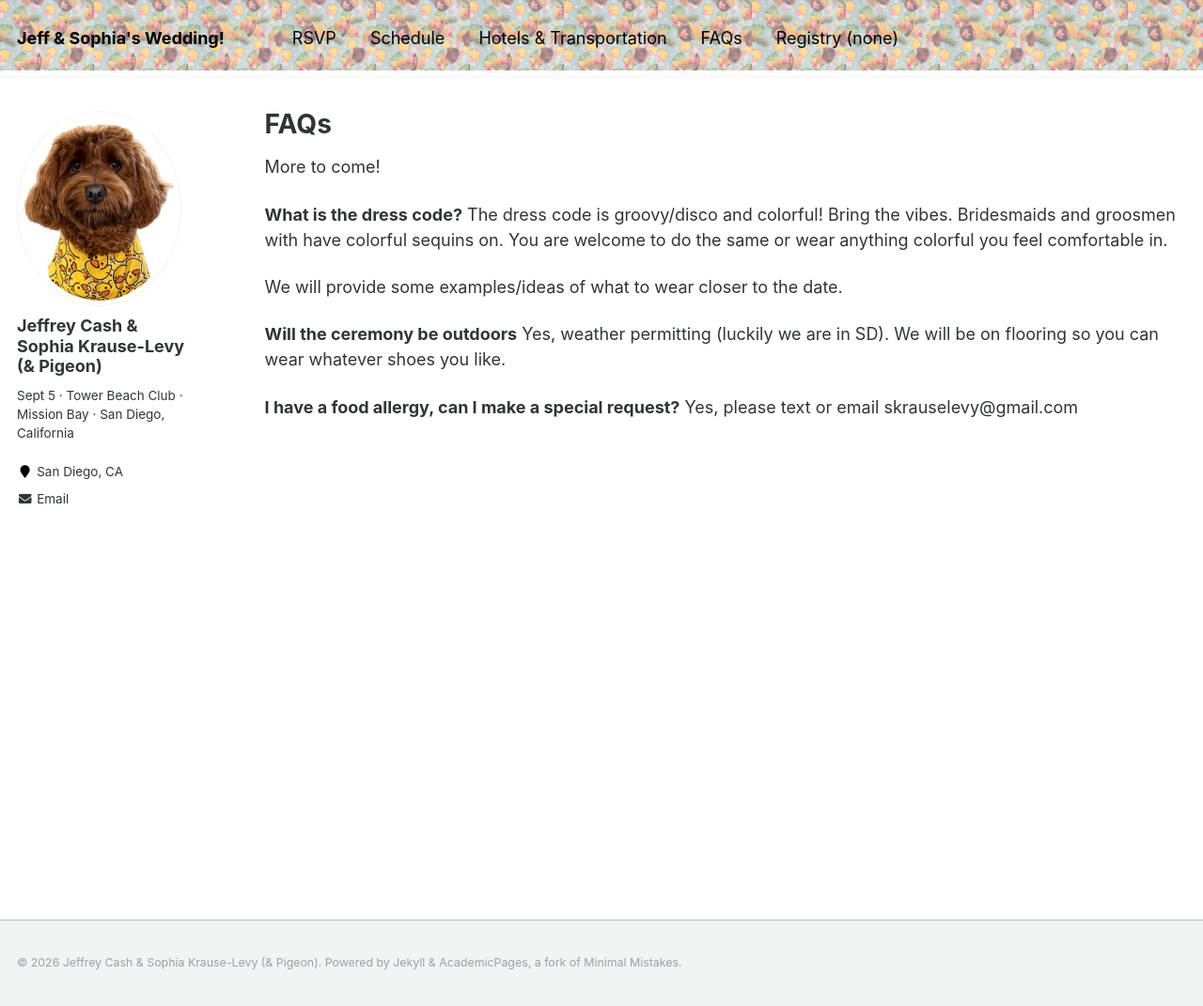
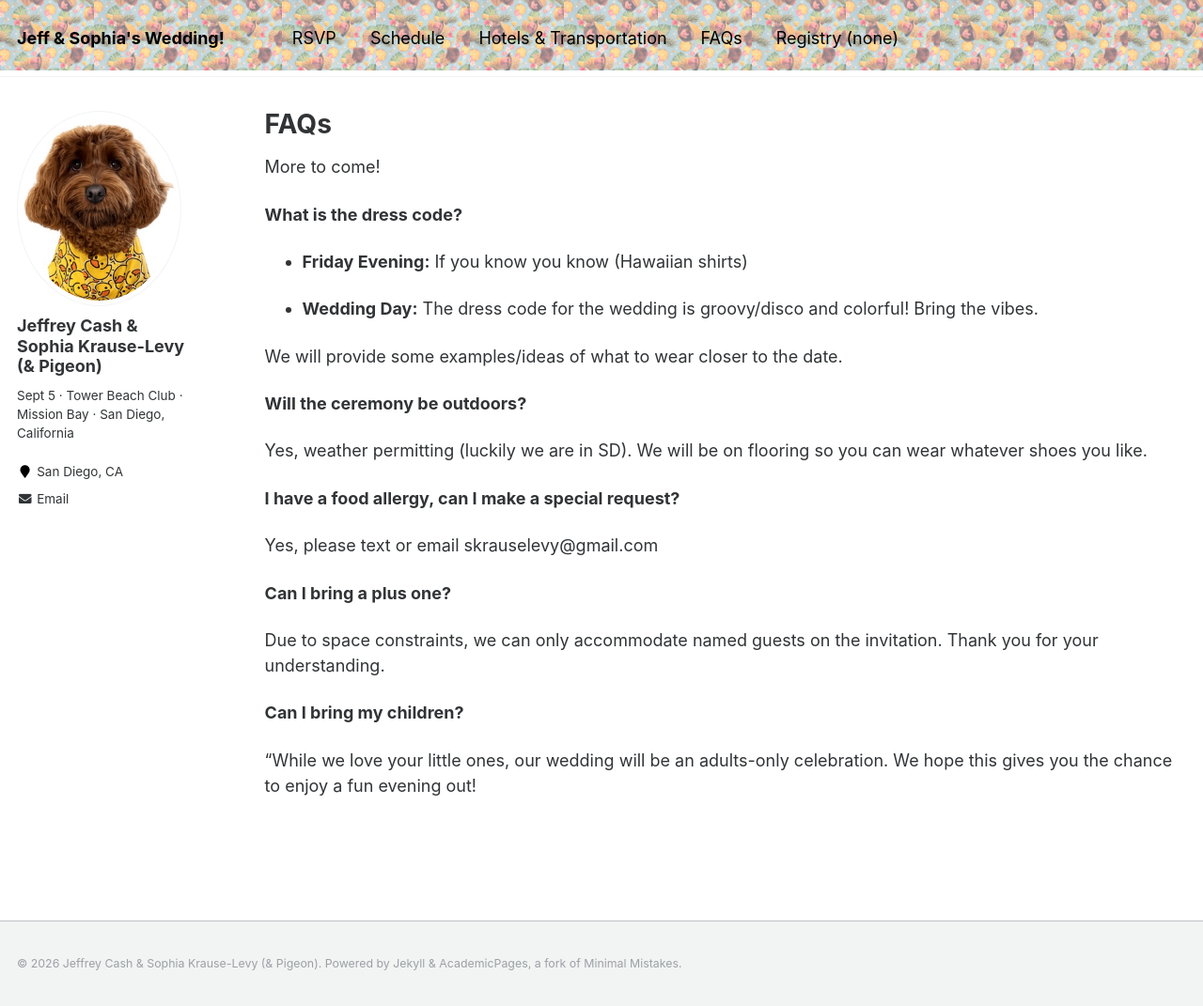
Before and after one commit to duckduckpigeon/duckduckpigeon.github.io, a Jekyll site: the page built from _pages/faq.md, in a window 1280 px wide and 1071 px high. Shown: the whole window at 94% size. Built offline with Jekyll 4.4.1, drawn with Linux system fonts in a browser that asks for light colours.

```diff
--- a/_pages/faq.md
+++ b/_pages/faq.md
@@ -7,13 +7,26 @@ author_profile: true
 
 More to come!
 
+
 __What is the dress code?__
-The dress code is groovy/disco and colorful! Bring the vibes. Bridesmaids and groosmen with have colorful sequins on. You are welcome to do the same or wear anything colorful you feel comfortable in.
+- __Friday Evening:__ If you know you know (Hawaiian shirts)
+
+- __Wedding Day:__ The dress code for the wedding is groovy/disco and colorful! Bring the vibes.
 
 We will provide some examples/ideas of what to wear closer to the date.
 
-__Will the ceremony be outdoors__
+__Will the ceremony be outdoors?__
+
 Yes, weather permitting (luckily we are in SD). We will be on flooring so you can wear whatever shoes you like.
 
 __I have a food allergy, can I make a special request?__
+
 Yes, please text or email skrauselevy@gmail.com
+
+__Can I bring a plus one?__
+
+Due to space constraints, we can only accommodate named guests on the invitation. Thank you for your understanding.
+
+__Can I bring my children?__
+
+"While we love your little ones, our wedding will be an adults-only celebration. We hope this gives you the chance to enjoy a fun evening out!
```
Also changed, not shown: _pages/hotels&transportation.md (+29 -7 lines), _pages/registry.md (+12 -2 lines), images/bridesmaid_dress.jpg (added), 1 other file.
